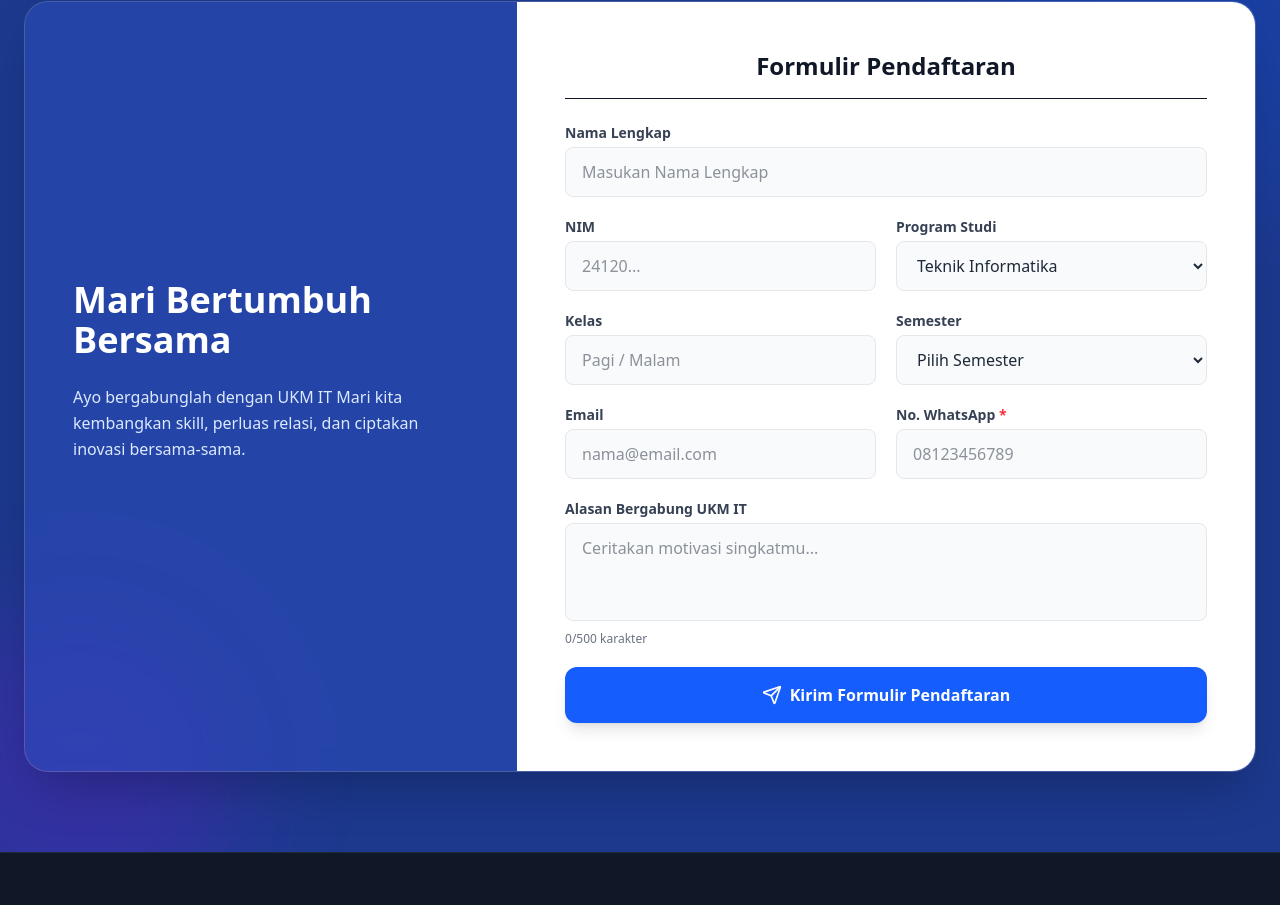
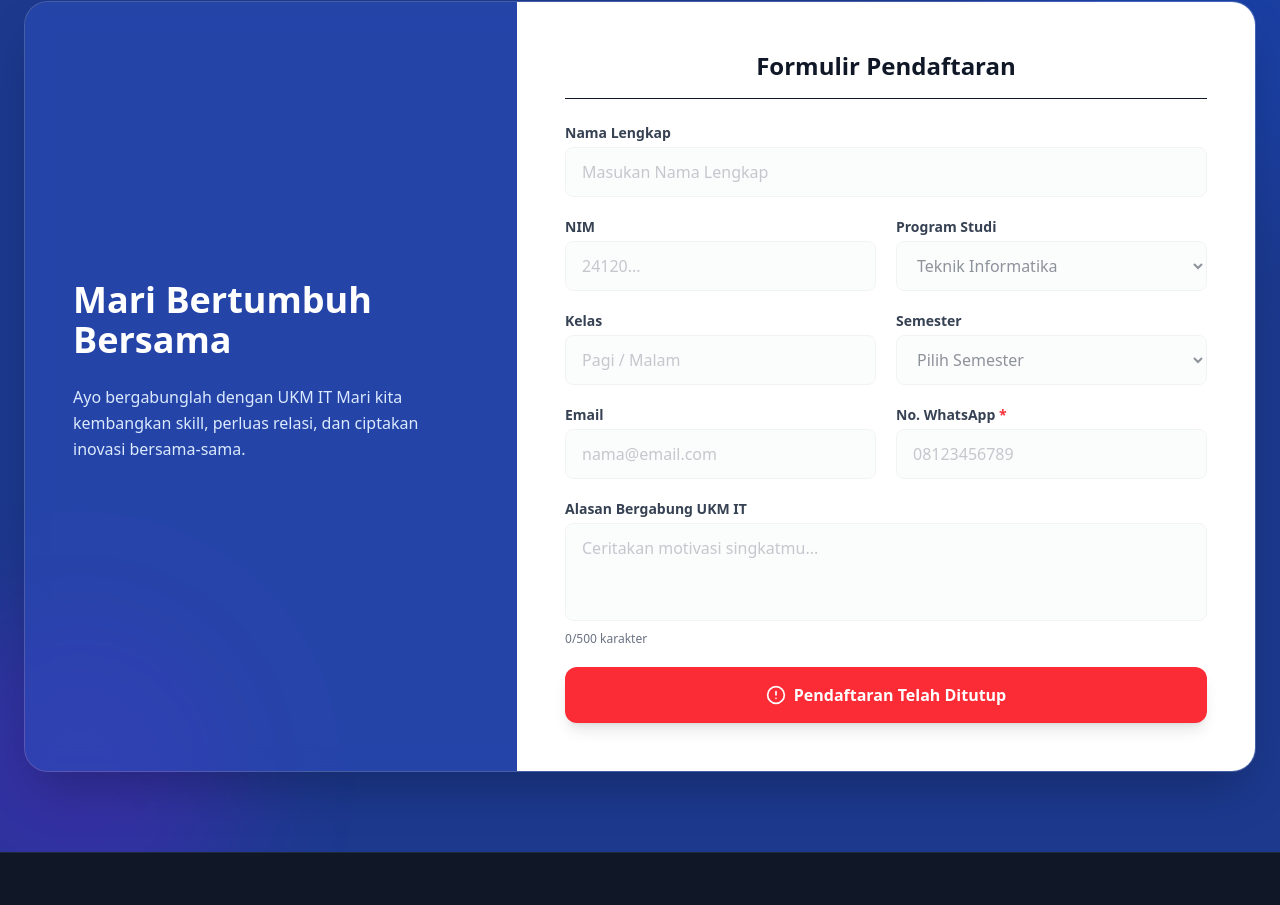
Before and after one commit to UKM-IT-CKI/web-ukmitcki-v1, a React (Vite) app: page / in a window 1280 px wide. Shown: the part 3727-4632 px from the top of the page. Built offline with nearby package versions, Linux system fonts and the light colour scheme; the HTML template or start-up script is replaced by a standard one.

Commit message:
Close Form Pendaftaraan

```diff
--- a/src/components/JoinForm.jsx
+++ b/src/components/JoinForm.jsx
@@ -2,7 +2,7 @@ import React, { useState } from "react";
 import { ChevronRight, Loader2, Send, AlertCircle, MessageCircle } from 'lucide-react';
 
 export default function JoinForm() {
-    const [isRegistrationOpen, setIsRegistrationOpen] = useState(true);
+    const [isRegistrationOpen, setIsRegistrationOpen] = useState(false);
 
     const [formData, setFormData] = useState({
         nama: "",
```
